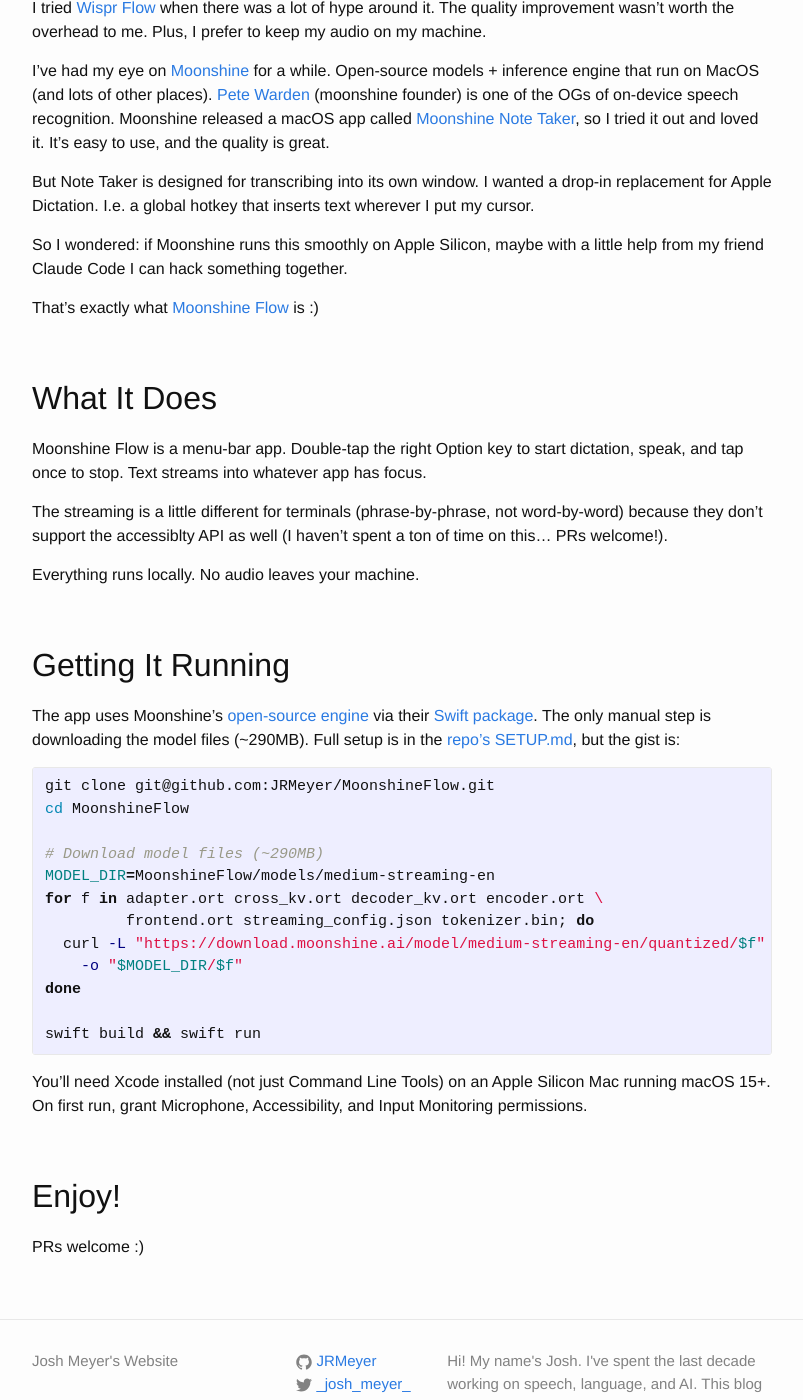
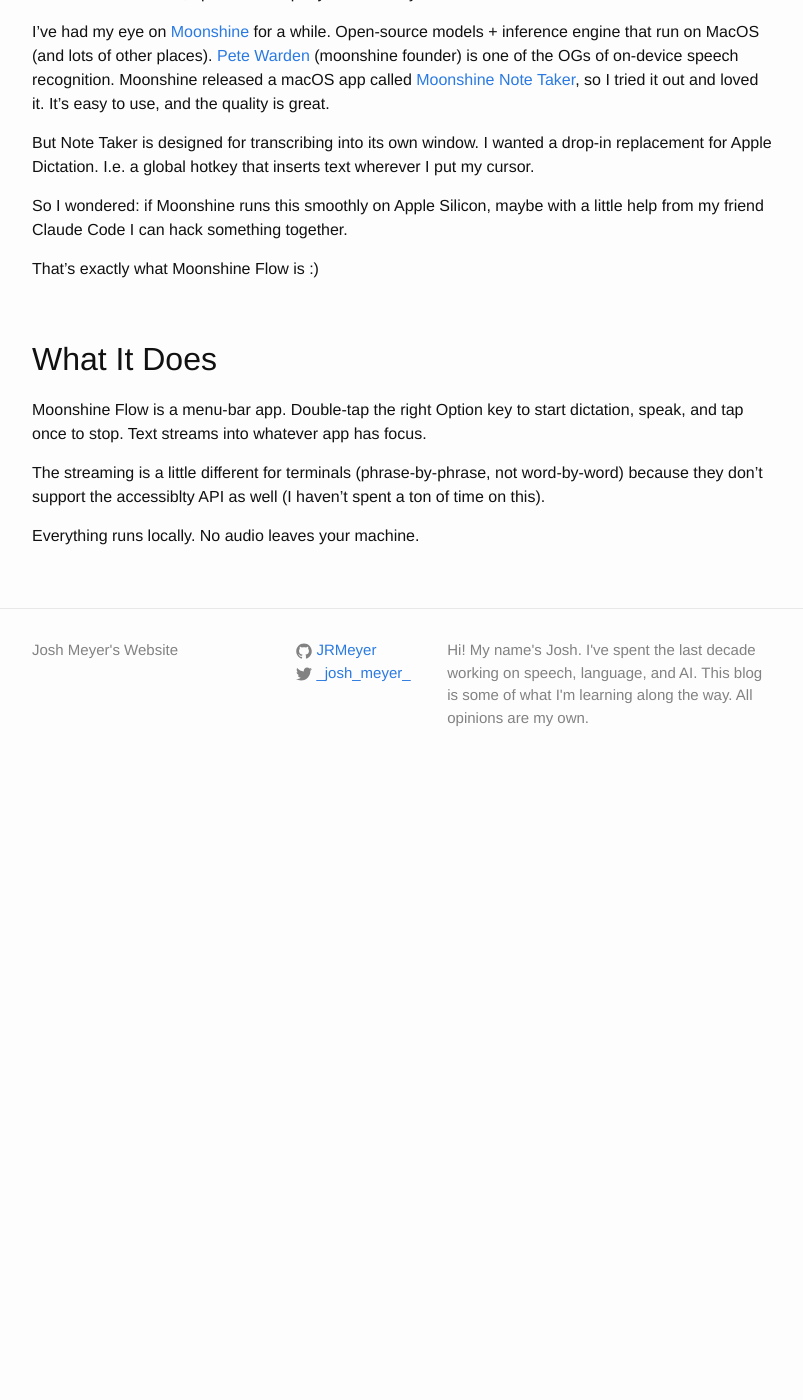
Before and after one commit to JRMeyer/jrmeyer.github.io, a Jekyll site: the page built from _posts/2026-03-26-moonshine-flow.markdown, in a window 1280 px wide and 1400 px high, scrolled down 994 px. Shown: the whole window, without its empty margins (238-1041 px from the left). Built offline with Jekyll 4.4.1, drawn with Linux system fonts in a browser that asks for light colours; comment, search, counter and statistics services are not loaded; after the commit the page ends 1783 px from its top, so only the background shows below that; some of the changed text lies outside the part shown.

Commit message:
Drop open-source framing from Moonshine Flow post; update download count
The MoonshineFlow repo is no longer public, so remove the source link,
setup instructions, and PRs-welcome lines along with the FOSS claims.
Third-party attribution to Moonshine's open-source engine stays.

Also bump monthly downloads to 9M+ on the homepage and about page, and
trim a line from the Coqui post intro.

Co-Authored-By: Claude Opus 5 <noreply@anthropic.com>
Claude-Session: https://claude.ai/code/session_01L6RXmxrpq826qAiJvT5X7p

```diff
--- a/_posts/2026-03-26-moonshine-flow.markdown
+++ b/_posts/2026-03-26-moonshine-flow.markdown
@@ -10,9 +10,7 @@ comments: True
 
 ## TLDR;
 
-I made a drop-in replacement for Apple's voice dictation. it's 100% open source, runs locally, and afaict it's higher quality. It probably consumes more memory / power though.
-
-Source Code: https://github.com/JRMeyer/MoonshineFlow
+I made a drop-in replacement for Apple's voice dictation. It runs locally, and afaict it's higher quality. It probably consumes more memory / power though.
 
 Here it is in action:
 
@@ -39,7 +37,7 @@ But Note Taker is designed for transcribing into its own window. I wanted a drop
 
 So I wondered: if Moonshine runs this smoothly on Apple Silicon, maybe with a little help from my friend Claude Code I can hack something together.
 
-That's exactly what [Moonshine Flow][repo] is :)
+That's exactly what Moonshine Flow is :)
 
 <br/>
 
@@ -47,46 +45,13 @@ That's exactly what [Moonshine Flow][repo] is :)
 
 Moonshine Flow is a menu-bar app. Double-tap the right Option key to start dictation, speak, and tap once to stop. Text streams into whatever app has focus.
 
-The streaming is a little different for terminals (phrase-by-phrase, not word-by-word) because they don't support the accessiblty API as well (I haven't spent a ton of time on this... PRs welcome!).
+The streaming is a little different for terminals (phrase-by-phrase, not word-by-word) because they don't support the accessiblty API as well (I haven't spent a ton of time on this).
 
 Everything runs locally. No audio leaves your machine.
-
-<br/>
-
-## Getting It Running
-
-The app uses Moonshine's [open-source engine][moonshine-github] via their [Swift package][moonshine-swift]. The only manual step is downloading the model files (~290MB). Full setup is in the [repo's SETUP.md][setup], but the gist is:
-
-{% highlight bash %}
-git clone git@github.com:JRMeyer/MoonshineFlow.git
-cd MoonshineFlow
-
-# Download model files (~290MB)
-MODEL_DIR=MoonshineFlow/models/medium-streaming-en
-for f in adapter.ort cross_kv.ort decoder_kv.ort encoder.ort \
-         frontend.ort streaming_config.json tokenizer.bin; do
-  curl -L "https://download.moonshine.ai/model/medium-streaming-en/quantized/$f" \
-    -o "$MODEL_DIR/$f"
-done
-
-swift build && swift run
-{% endhighlight %}
-
-You'll need Xcode installed (not just Command Line Tools) on an Apple Silicon Mac running macOS 15+. On first run, grant Microphone, Accessibility, and Input Monitoring permissions.
-
-<br/>
-
-## Enjoy!
-
-PRs welcome :)
 
 
 [claude-code]: https://docs.anthropic.com/en/docs/claude-code
 [whisperflow]: https://wisprflow.ai/data-controls#:~:text=Transcription%20always%20occurs%20on%20the%20cloud.%20This%20is%20the%20best%20way%20for%20us%20to%20provide%20accurate%2C%20low%20latency%20transcription.
 [moonshine]: https://www.moonshine.ai/
-[moonshine-github]: https://github.com/moonshine-ai/moonshine
-[moonshine-swift]: https://github.com/moonshine-ai/moonshine-swift
 [pete]: https://petewarden.com
 [note-taker]: https://note-taker.moonshine.ai/
-[repo]: https://github.com/JRMeyer/MoonshineFlow
-[setup]: https://github.com/JRMeyer/MoonshineFlow/blob/main/SETUP.md
--- a/index.html
+++ b/index.html
@@ -9,7 +9,7 @@ layout: default
 </center>
 
 <div style="max-width: 680px; margin: 0 auto 40px; padding: 20px 0; line-height: 1.6;">
-<p>Welcome to my little corner of the internet. I'm Josh. I've been working on AI and language systems since 2011. A few things I've done: co-founded a voice cloning startup, released <a href="https://huggingface.co/coqui/XTTS-v2">open-source models</a> with 7.5M+ monthly downloads, lead applied AI teams, shipped LLM and multimodal SaaS and consumer products, shipped AI hardware, a PhD in automatic speech recognition, and lots of travel. Currently I'm a founding engineer at <a href="https://veris.ai/">Veris AI</a>, building simulation sandboxes for LLM agents.</p>
+<p>Welcome to my little corner of the internet. I'm Josh. I've been working on AI and language systems since 2011. A few things I've done: co-founded a voice cloning startup, released <a href="https://huggingface.co/coqui/XTTS-v2">open-source models</a> with 9M+ monthly downloads, lead applied AI teams, shipped LLM and multimodal SaaS and consumer products, shipped AI hardware, a PhD in automatic speech recognition, and lots of travel. Currently I'm a founding engineer at <a href="https://veris.ai/">Veris AI</a>, building simulation sandboxes for LLM agents.</p>
 </div>
 
 <div class="home">
```
Also changed, not shown: other parts of _posts/2026-03-26-moonshine-flow.markdown (+1 -1 lines), _posts/2026-07-30-what-happened-to-coqui.md (+1 -1 lines), about.md (+1 -1 lines).
